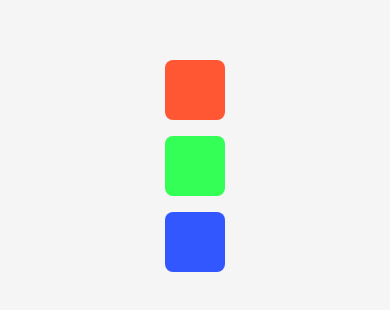
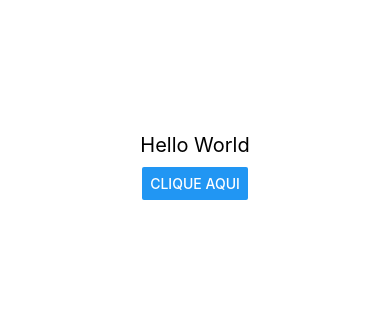
Before and after one commit to mengueu/React-Native, a React Native app in the folder 01-primeiro-app/: screen / in a window 390 px wide. Shown: the part 256-566 px from the top of the page. Built offline with nearby package versions, Linux system fonts and the light colour scheme.

Commit message:
Gerenciamento de Estado com useState

```diff
--- a/01-primeiro-app/App.tsx
+++ b/01-primeiro-app/App.tsx
@@ -1,28 +1,58 @@
-import { StyleSheet, Text, View, FlatList } from 'react-native';
-import { SafeAreaView } from 'react-native-safe-area-context';
+/*
+Até agora, nossas telas foram estáticas ou apenas exibiram informações
+ fixas. Os aplicativos reais reagem às ações do usuário: contadores
+ mudam, formulários recebem texto, listas ganham novos itens e menus
+  abrem e fecham.
+
+Para criar componentes interativos que "lembram" de informações e
+ **atualizam** a tela quando essas informações mudam, utilizamos o
+ **`useState`** (um *Hook* do React).
+
+ ### O que é Estado (State)?
+
+No React Native, o **estado** é a memória do componente.
+
+Se você usar uma variável comum em JavaScript (`let contador = 0`),
+quando o valor mudar, o React **não saberá** que precisa redesenhar a
+tela. Já com o `useState`, sempre que o valor do estado é alterado, o
+React **re-renderiza** o componente para exibir a informação atualizada
+ao usuário.
+*/
+
+
+import React, { useState } from 'react';
+import { Button, StyleSheet, Text, View } from 'react-native';
 
 export default function App() {
+  // Criamos o estado com o valor inicial "Hello World"
+  const [texto, setTexto] = useState('Hello World');
+
   return (
     <View style={styles.container}>
-      <View style={[styles.box, { backgroundColor: '#FF5733' }]} />
-      <View style={[styles.box, { backgroundColor: '#33FF57' }]} />
-      <View style={[styles.box, { backgroundColor: '#3357FF' }]} />
+      <Text style={styles.texto}>{texto}</Text>
+
+      <Button
+        title="Clique Aqui"
+        onPress={() => setTexto('Botão Clicado!')}
+      />
     </View>
   );
 }
 
 const styles = StyleSheet.create({
   container: {
-    flex: 1,                    // Ocupa 100% da altura da tela
-    flexDirection: 'column',    // Direção dos itens: 'column' (padrão) ou 'row'
-    justifyContent: 'center',   // Alinhamento no eixo PRINCIPAL
-    alignItems: 'center',       // Alinhamento no eixo CRUZADO
-    backgroundColor: '#F5F5F5',
+    flex: 1,
+    justifyContent: 'center',
+    alignItems: 'center'
   },
-  box: {
-    width: 60,
-    height: 60,
-    margin: 8,
-    borderRadius: 8,
+  texto: {
+    fontSize: 20,
+    marginBottom: 10
   },
 });
+
+/*
+  ### Regra de Ouro do `useState`
+Nunca altere o estado diretamente!: Escrever `contador = contador + 1` ou `tarefas.push('Estudar')` **não funcionará** e não atualizará a tela.
+Sempre utilize a função atualizadora (`set...`): Escreva `setContador(contador + 1)` ou `setTarefas([...tarefas, 'Estudar'])`.
+*/
```
